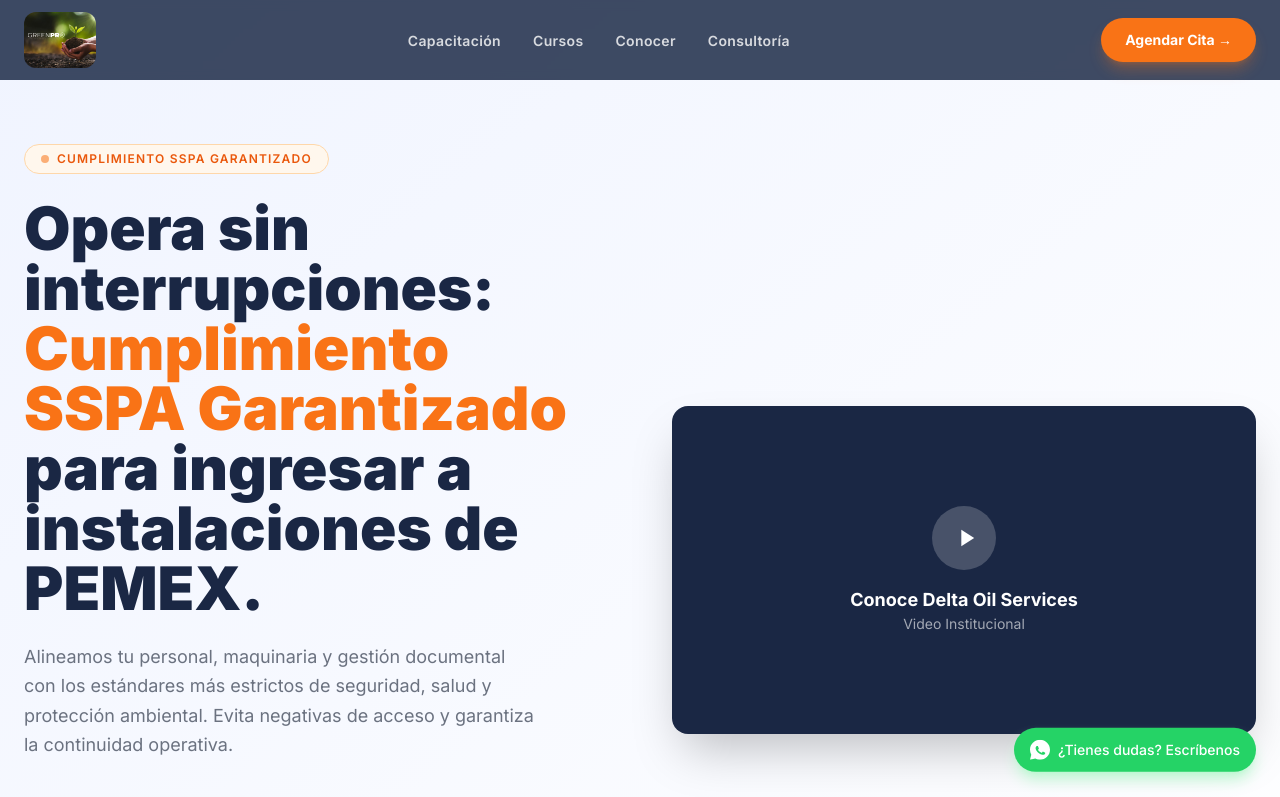
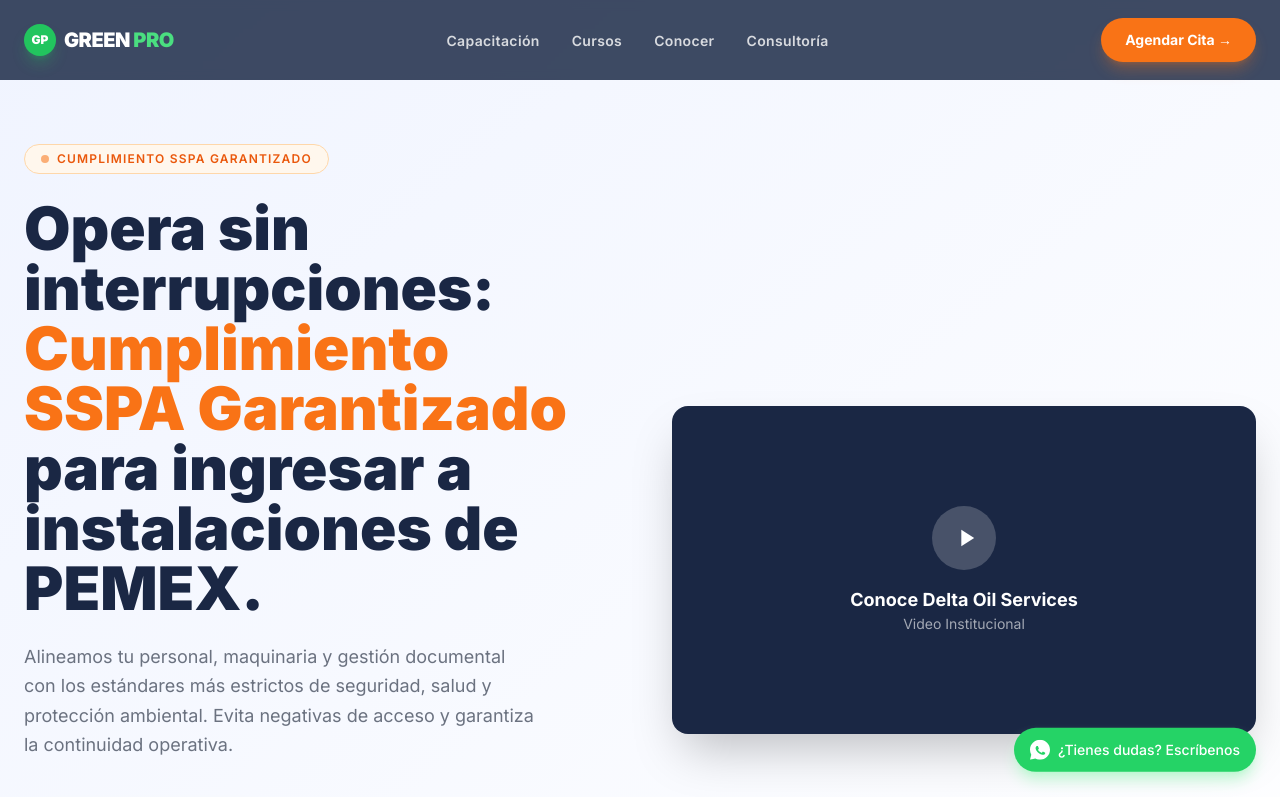
Before and after one commit to figueirasluis-byte/petrolera-web, a Next.js app: page / in a window 1280 px wide. Shown: the top 797 px of the page. Built offline with nearby package versions, Linux system fonts and the light colour scheme.

Commit message:
navbar texto greenpro titulos centrados

```diff
--- a/components/CursosGreenPro.js
+++ b/components/CursosGreenPro.js
@@ -130,13 +130,16 @@
     <section id="cursos" className="bg-[#f8faff] py-20">
       <div className="max-w-7xl mx-auto">
 
-        {/* Encabezado */}
+        {/* Encabezado con logo en el cuerpo */}
         <div className="text-center mb-16 px-6">
           <img
             src="/Green_Pro_Logo.jpg"
             alt="GREEN PRO"
-            className="h-16 mx-auto mb-6 object-contain rounded-xl"
+            className="h-24 mx-auto mb-4 object-contain rounded-2xl shadow-md"
           />
+          <h2 className="text-3xl md:text-4xl font-black text-[#1a2744] mb-2">
+            Catálogo de Cursos <span className="text-green-600">GREEN PRO</span>
+          </h2>
           <p className="text-gray-500 max-w-xl mx-auto text-base">
             Selecciona el curso de tu interés y solicita información directo por WhatsApp.
           </p>
@@ -147,41 +150,35 @@
           {grupos.map((grupo, gi) => (
             <div key={grupo.id}>
 
-              {/* Título */}
-              <div className="px-6 mb-6">
+              {/* Título centrado */}
+              <div className="text-center px-6 mb-8">
                 <h2 className="text-3xl md:text-5xl font-black text-[#1a2744]">
                   {grupo.titulo}
                 </h2>
-                <div className="w-16 h-1 bg-orange-500 rounded-full mt-3" />
+                <div className="w-16 h-1 bg-orange-500 rounded-full mt-3 mx-auto" />
               </div>
 
-              {/* DOBLE FILA — grupos grandes */}
+              {/* DOBLE FILA */}
               {grupo.doble ? (
                 <div className="overflow-x-auto scrollbar-hide px-6 pb-4">
                   <div className="flex flex-col gap-4" style={{ width: 'max-content' }}>
-                    {/* Fila 1 — indices pares */}
                     <div className="flex gap-4">
-                      {grupo.cursos
-                        .filter((_, i) => i % 2 === 0)
-                        .map((curso, i) => <Card key={i} curso={curso} />)}
+                      {grupo.cursos.filter((_, i) => i % 2 === 0).map((curso, i) => <Card key={i} curso={curso} />)}
                     </div>
-                    {/* Fila 2 — indices impares */}
                     <div className="flex gap-4">
-                      {grupo.cursos
-                        .filter((_, i) => i % 2 !== 0)
-                        .map((curso, i) => <Card key={i} curso={curso} />)}
+                      {grupo.cursos.filter((_, i) => i % 2 !== 0).map((curso, i) => <Card key={i} curso={curso} />)}
                     </div>
                   </div>
                 </div>
               ) : (
-                /* FILA SIMPLE — grupos pequeños */
+                /* FILA SIMPLE */
                 <div className="flex gap-4 overflow-x-auto scrollbar-hide px-6 pb-4">
                   {grupo.cursos.map((curso, i) => <Card key={i} curso={curso} />)}
                 </div>
               )}
 
-              {/* Botón cotizar grupo */}
-              <div className="px-6 mt-6">
+              {/* Botón cotizar grupo - centrado */}
+              <div className="text-center mt-6">
                 <a
                   href={getWhatsAppLink(`Hola, quiero cotizar el grupo completo de: ${grupo.titulo}`)}
                   target="_blank"
@@ -191,7 +188,6 @@
                 </a>
               </div>
 
-              {/* Divisor */}
               {gi < grupos.length - 1 && (
                 <div className="mx-6 mt-16 border-t border-gray-200" />
               )}
--- a/components/Navbar.js
+++ b/components/Navbar.js
@@ -26,19 +26,22 @@
         : 'bg-[#0f1e3c]/80 backdrop-blur-sm'
     }`}>
       <div className="max-w-7xl mx-auto px-6 h-20 flex items-center justify-between">
-        <a href="#" className="flex items-center">
-          <img
-            src="/Green_Pro_Logo.jpg"
-            alt="GREEN PRO"
-            className="h-14 w-auto object-contain rounded-xl hover:scale-105 transition-transform duration-300"
-          />
+
+        {/* Logo texto */}
+        <a href="#" className="flex items-center gap-2 group">
+          <div className="w-8 h-8 rounded-full bg-green-500 flex items-center justify-center shadow-lg shadow-green-500/30">
+            <span className="text-white font-black text-xs">GP</span>
+          </div>
+          <span className="text-white font-black text-xl tracking-tight">
+            GREEN <span className="text-green-400">PRO</span>
+          </span>
         </a>
 
         <ul className="hidden lg:flex items-center gap-8">
           {links.map(l => (
             <li key={l.href}>
               <a href={l.href}
-                className="text-white/80 hover:text-orange-400 text-sm font-semibold tracking-wide transition-colors">
+                className="text-white/80 hover:text-green-400 text-sm font-semibold tracking-wide transition-colors">
                 {l.label}
               </a>
             </li>
@@ -62,7 +65,7 @@
         <div className="lg:hidden bg-[#0f1e3c] border-t border-white/10 px-6 py-5 flex flex-col gap-4">
           {links.map(l => (
             <a key={l.href} href={l.href} onClick={() => setOpen(false)}
-              className="text-white/80 hover:text-orange-400 font-semibold text-sm py-1">
+              className="text-white/80 hover:text-green-400 font-semibold text-sm py-1">
               {l.label}
             </a>
           ))}
```
